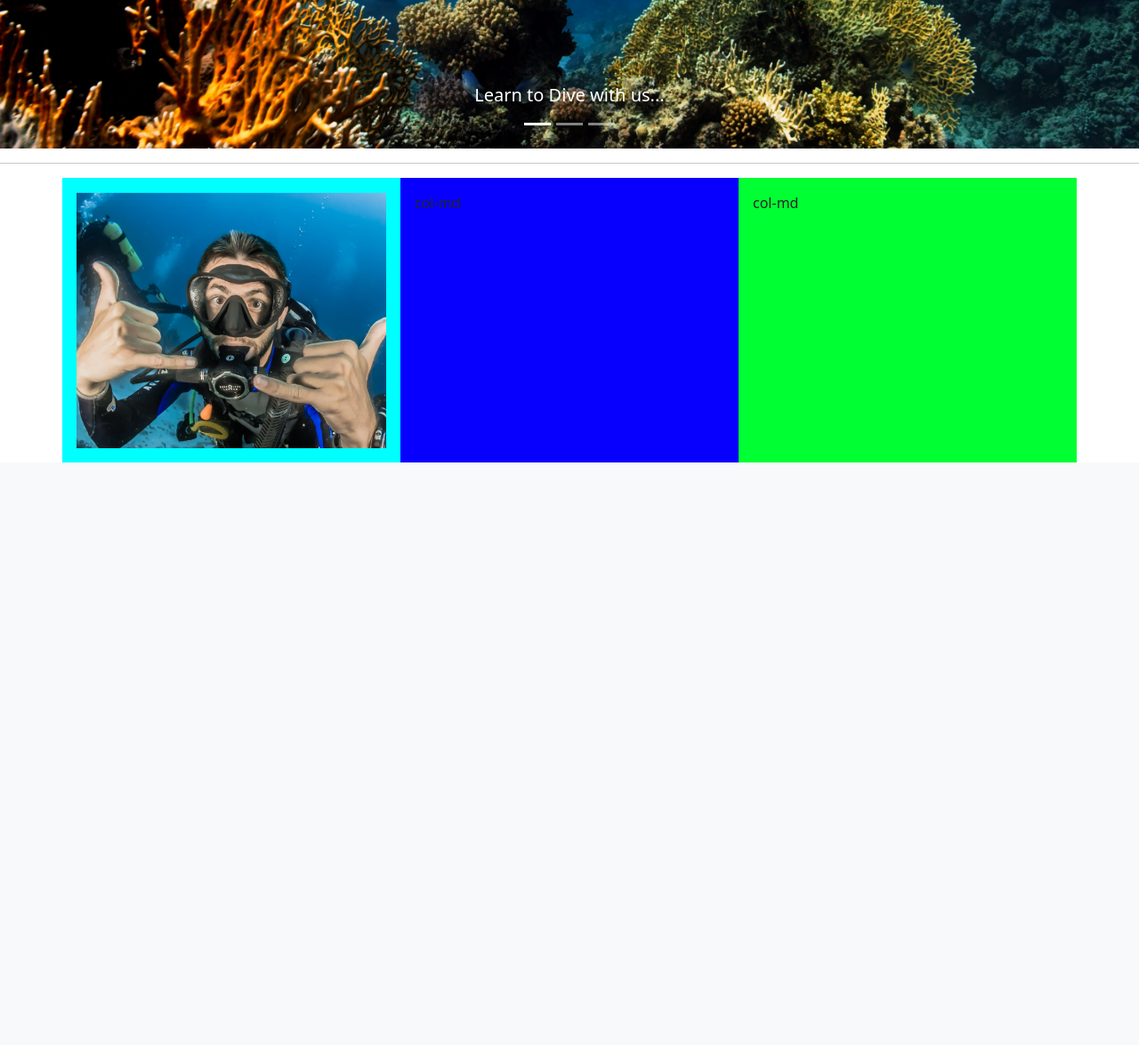
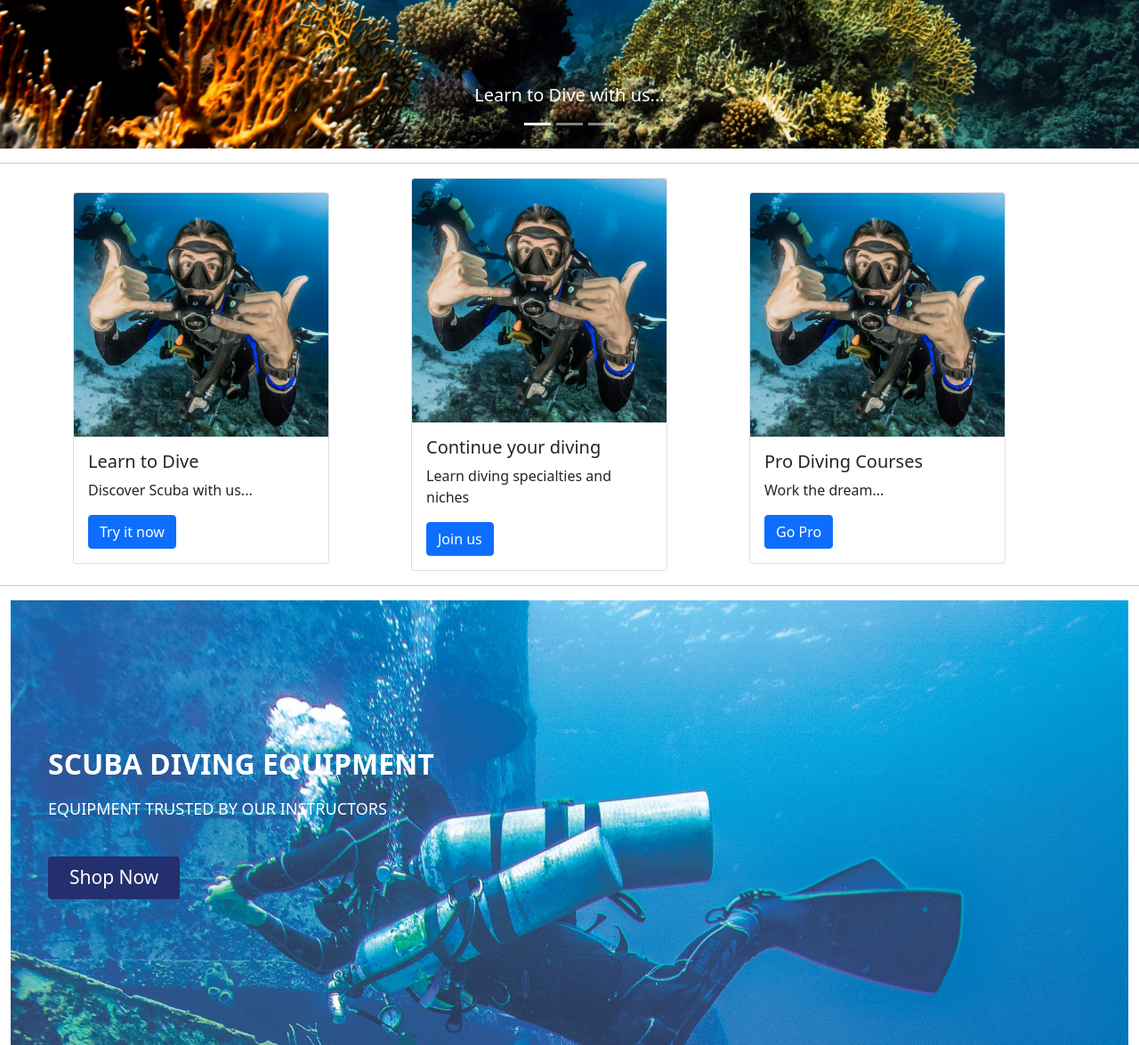
Before and after one commit to dannymagnus/CI_MS5_Ecomm, a Django app: page / in a window 1280 px wide. Shown: the part 581-1756 px from the top of the page at 89% size. Before the commit the page ends 1101 px from the top, so only its background shows below. Run offline with Django 3.2, Linux system fonts and the light colour scheme; some libraries are stand-ins or nearby versions.

Commit message:
add cards to product list

```diff
--- a/home/templates/home/index.html
+++ b/home/templates/home/index.html
@@ -46,13 +46,61 @@
     <hr>
 </div>
 <div class = "container">
-    <div class="row">
-        <div class="col-md p-3" style ="background-color:aqua; height:320px;">
-            <img src="{% static 'img/garbage-home-triple.webp' %}" class="d-block w-100 cover-center-h100" alt="...">
+    <div class="row d-flex justify-content-around">
+        <div class="col-md mt-3">
+            <div class="card" style="width: 18rem;">
+                <img class="card-img-top" src="{% static 'img/garbage-home-triple.webp' %}" alt="Card image cap">
+                <div class="card-body">
+                  <h5 class="card-title">Learn to Dive</h5>
+                  <p class="card-text">Discover Scuba with us...</p>
+                  <a href="#" class="btn btn-primary">Try it now</a>
+                </div>
+            </div>
         </div>
-        <div class="col-md p-3" style ="background-color:rgb(8, 0, 255); height:320px;">col-md</div>
-        <div class="col-md p-3" style ="background-color:rgb(0, 255, 51); height:320px;">col-md</div>
+        <div class="col-md">
+            <div class="card" style="width: 18rem;">
+                <img class="card-img-top" src="{% static 'img/garbage-home-triple.webp' %}" alt="Card image cap">
+                <div class="card-body">
+                  <h5 class="card-title">Continue your diving</h5>
+                  <p class="card-text">Learn diving specialties and niches</p>
+                  <a href="#" class="btn btn-primary">Join us</a>
+                </div>
+              </div>
+        </div>
+        <div class="col-md mt-md-3">
+            <div class="card" style="width: 18rem;">
+                <img class="card-img-top" src="{% static 'img/garbage-home-triple.webp' %}" alt="Card image cap">
+                <div class="card-body">
+                  <h5 class="card-title">Pro Diving Courses</h5>
+                  <p class="card-text">Work the dream...</p>
+                  <a href="#" class="btn btn-primary">Go Pro</a>
+                </div>
+              </div>
+        </div>
+    </div>
+</div>
+<div>
+    <hr>
+</div>
+<div class="container-fluid">
+    <div>
+        <div class="bg-img-holder-home">
+            <div class="holder-home-inner">
+                <div class="home-inner-headline">
+                    <h2><strong>SCUBA DIVING EQUIPMENT</strong></h2>
+                </div>
+                <div class="home-inner-body">
+                    <p>
+                        EQUIPMENT TRUSTED BY OUR INSTRUCTORS
+                    </p>
+                </div>
+                <div role="button" class="home-inner-button-container" href="{% url 'products'}">
+                    Shop Now
+                </div>
+            </div>
+        </div>
     </div>
 </div>
 
+
 {% endblock %}
--- a/static/css/base.css
+++ b/static/css/base.css
@@ -30,3 +30,118 @@
     object-position: center center;
     height: 100%;
 }
+
+.bg-img-holder-home::after{
+    content: '';
+    background-image: url(../img/buy-scuba-equipment.webp);
+    background-size: cover;
+    background-position-x: center;
+    background-position-y: top;
+    background-repeat: no-repeat;
+    position: absolute;
+    top: 0px;
+    left: 0px;
+    width: 100%;
+    height: 100%;
+    z-index: -1;
+    opacity: calc(100 / 100);
+}
+
+.bg-img-holder-home {
+    align-items: center;
+    cursor: pointer;
+    display: flex;
+    text-decoration: none;
+    justify-content: flex-start;
+    text-align: center;
+    position: relative;
+    padding: 21px 21px 42px 21px;
+    min-height: 300px;
+  }
+
+.holder-home-inner{
+    display: flex;
+    text-align: left;
+    justify-content: center;
+    flex-direction: column;
+    align-items: flex-start;
+    width: 50%;
+}
+
+.home-inner-headline {
+    display: flex;
+    align-items: center;
+    font-family: inherit;
+    font-size: 55px;
+    font-weight: 400;
+    min-height: 48px;
+    color: #444444;
+}
+
+.home-inner-body {
+    font-size: 18px;
+    margin-top: 8px;
+    min-height: 27px;
+    color: #444444;
+}
+
+.home-inner-button-container {
+  background: rgba(36,47,109,1);
+  border: none;
+  color: rgba(255,255,255,1);
+  cursor: pointer;
+  font-size: 18px;
+  margin-top: 24px;
+  outline: none;
+  padding: 8px 24px;
+  pointer-events: auto;
+  text-decoration: none;
+  border-radius: 4px;
+  font-family: inherit;
+}
+
+.home-inner-button-text {
+    color: rgba(255,255,255,1);
+    cursor: pointer;
+    font-size: 18px;
+    pointer-events: auto;
+    font-family: inherit;
+  }
+
+@media screen and (min-width: 801px) {
+    .bg-img-holder-home {
+        max-height: none;
+        min-height: 500px;
+        padding: 32px 42px;
+    }
+
+    .home-inner-headline {
+        min-height: 50px;
+        color: rgba(255, 255, 255, 1);
+    }
+
+    .home-inner-body {
+        color: rgba(255, 255, 255, 1);
+        min-height: 31px;
+        margin-top: 8px;
+    }
+
+    .home-inner-button-container {
+        background: rgba(36, 47, 109, 1);
+        color: rgba(255, 255, 255, 1);
+        font-size: 21px;
+    }
+}
+
+
+/* -----------------Products List Pages---------------------- */
+
+.col-sm.product-list{
+    width:320px;
+}
+
+@media screen and (min-width: 801px) {
+    .card.product-list {
+        max-width: 200px;
+    }
+}
```
Also changed, not shown: products/templates/products/product_list.html (+19 -0 lines), media/meals/bcd-mares-magellan.jpg (deleted), media/meals/bcd-mares-magellan_OskqoYC.jpg (deleted), static/img/buy-scuba-equipment.webp (added), static/img/garbage-home-triple.webp.
